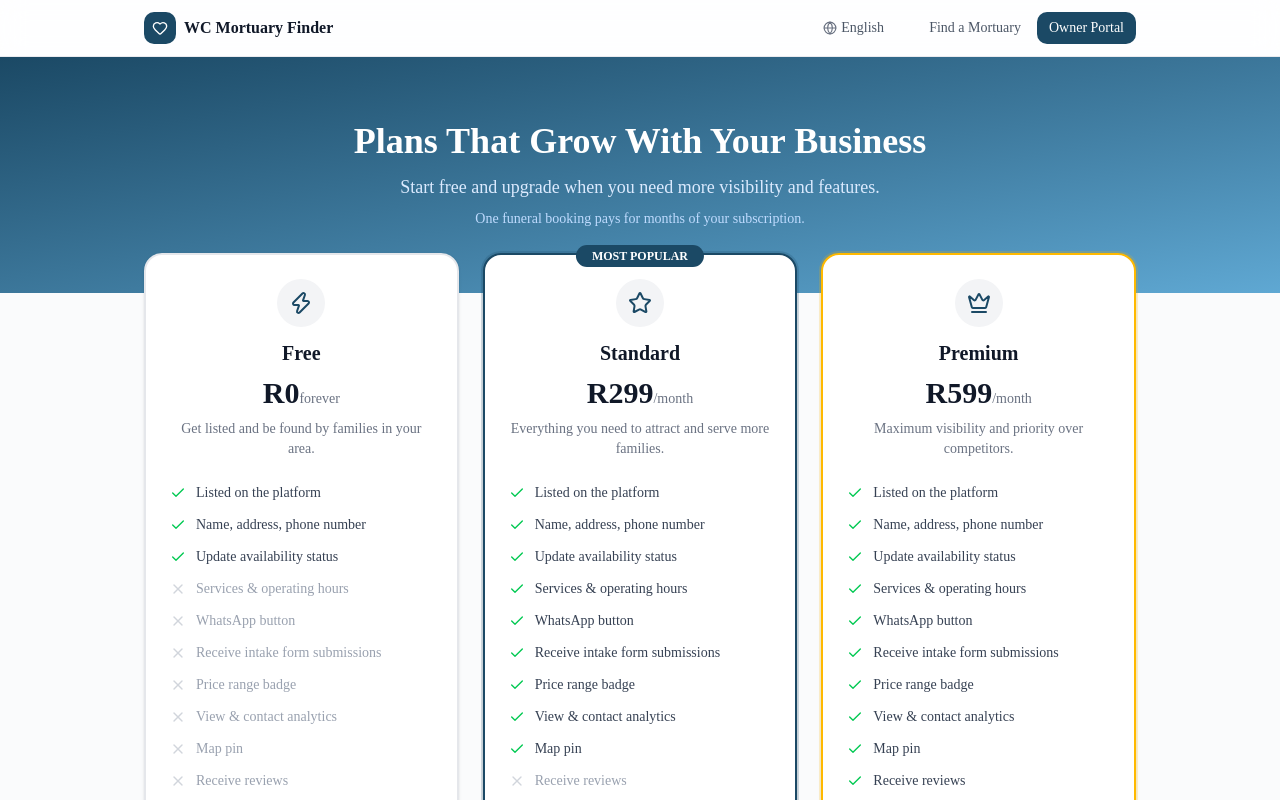
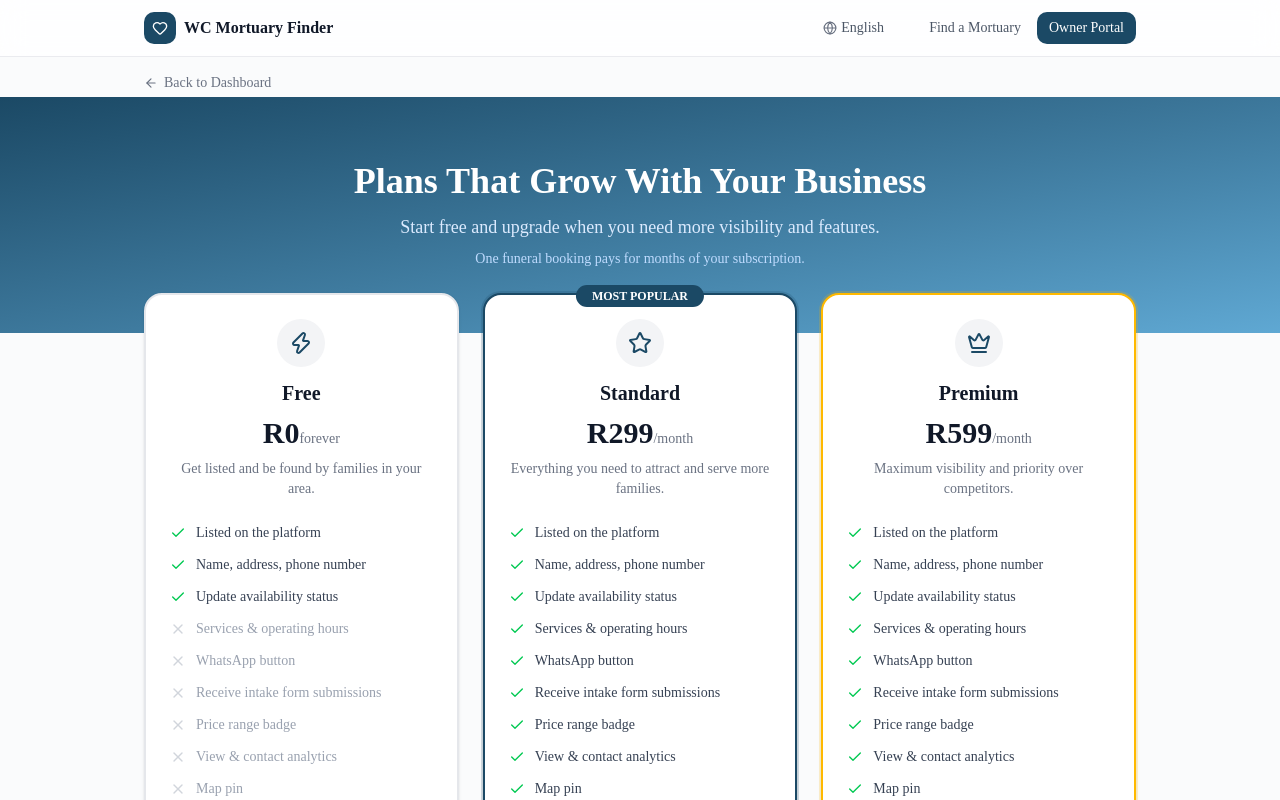
Before and after one commit to Sabelo-Duma/western-cape-mortuary-finder, a Next.js app: page /pricing in a window 1280 px wide. Shown: the top 800 px of the page. Built offline with nearby package versions, Linux system fonts and the light colour scheme.

Commit message:
fix: add back to dashboard link on pricing page

```diff
--- a/src/app/pricing/page.tsx
+++ b/src/app/pricing/page.tsx
@@ -1,6 +1,6 @@
 import type { Metadata } from "next";
 import Link from "next/link";
-import { Check, X, Star, Zap, Crown } from "lucide-react";
+import { Check, X, Star, Zap, Crown, ArrowLeft } from "lucide-react";
 
 export const metadata: Metadata = {
   title: "Pricing | Western Cape Mortuary Finder",
@@ -93,6 +93,17 @@ const TIERS = [
 export default function PricingPage() {
   return (
     <main className="flex-1">
+      {/* Back to dashboard */}
+      <div className="max-w-5xl mx-auto px-4 pt-4">
+        <Link
+          href="/admin/dashboard"
+          className="inline-flex items-center gap-1.5 text-sm text-gray-500 hover:text-gray-900 transition-colors"
+        >
+          <ArrowLeft className="h-3.5 w-3.5" />
+          Back to Dashboard
+        </Link>
+      </div>
+
       {/* Hero */}
       <section className="bg-gradient-to-br from-[#1B4965] to-[#5FA8D3] text-white py-16 text-center px-4">
         <h1 className="text-3xl sm:text-4xl font-bold">
```
